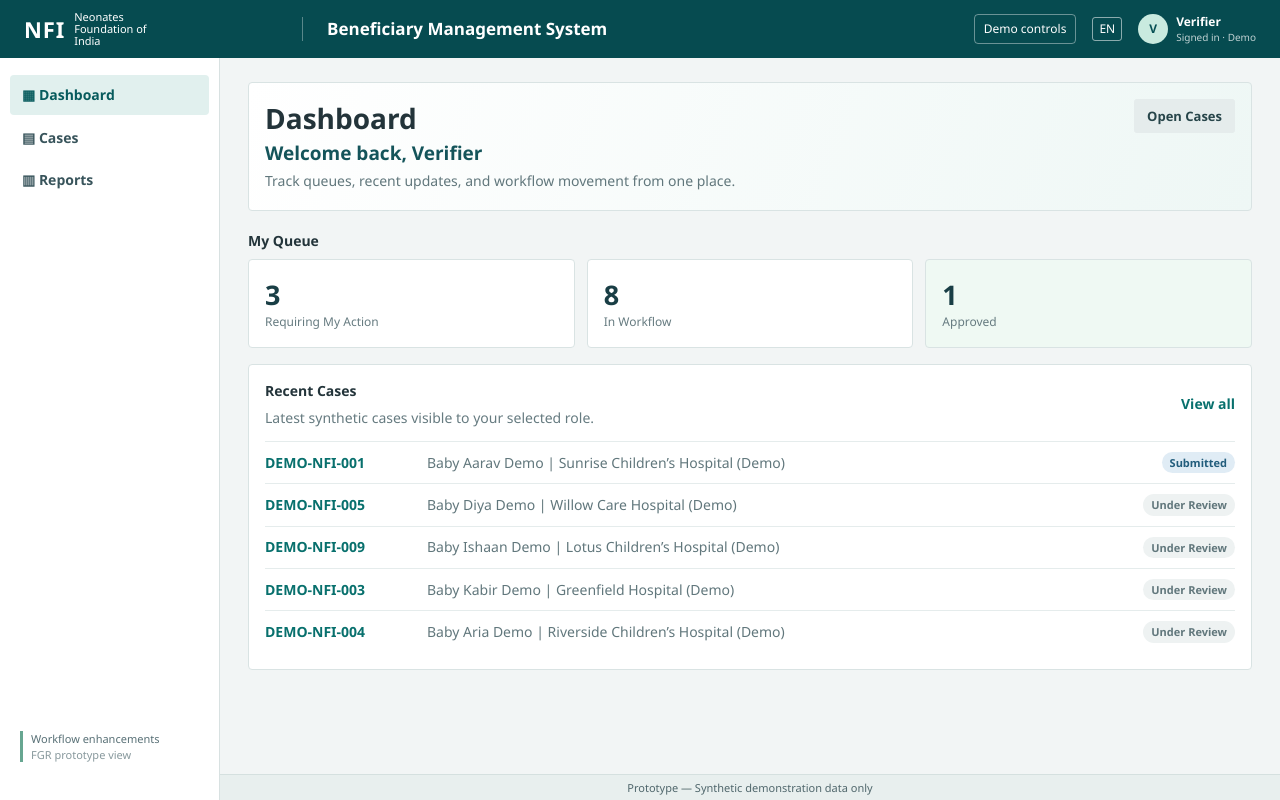
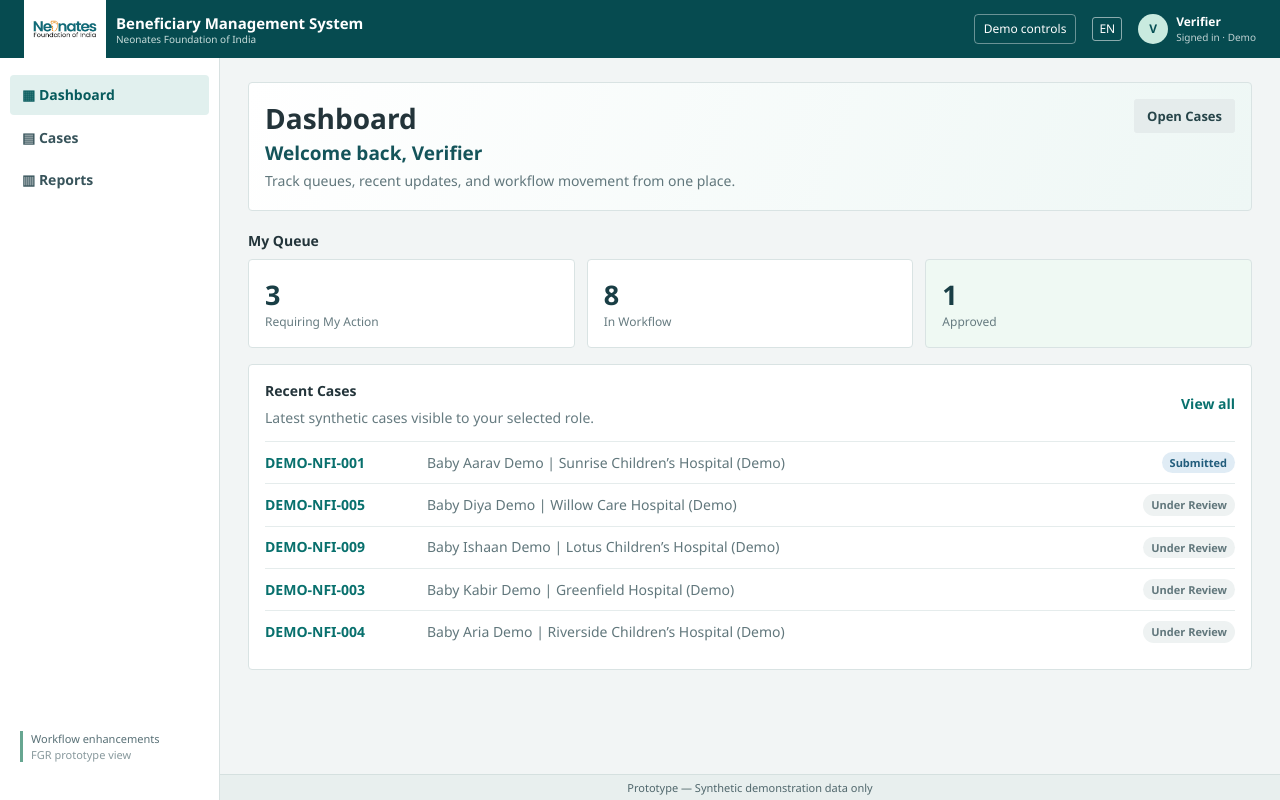
Before and after one commit to midhiman-dev/nfi-bms-workflow-ux-prototype, a React (Vite) app: page /dashboard in a window 1280 px wide. Built offline with nearby package versions, Linux system fonts and the light colour scheme.

Commit message:
Integrate NFI logo in application shell

```diff
--- a/src/components/AppShell.tsx
+++ b/src/components/AppShell.tsx
@@ -17,8 +17,10 @@ export function AppShell({ role, scenario, onRoleChange, onScenarioChange, child
 
   return <div className="bms-shell">
     <header className="bms-topbar">
-      <Link to="/dashboard" className="bms-brand"><b>NFI</b><span>Neonates Foundation of India</span></Link>
-      <div className="product-name">Beneficiary Management System</div>
+      <Link to="/dashboard" className="bms-brand" aria-label="NFI Beneficiary Management System home">
+        <span className="logo-surface"><img src="/assets/branding/nfi-logo.png" alt="NFI" /></span>
+        <span className="brand-context"><b>Beneficiary Management System</b><small>Neonates Foundation of India</small></span>
+      </Link>
       <div className="topbar-actions">
         <details className="demo-menu">
           <summary>Demo controls</summary>
--- /dev/null
+++ b/src/logo.css
@@ -0,0 +1,7 @@
+.bms-brand{height:58px;min-width:310px;gap:10px}
+.bms-brand .logo-surface{height:58px;width:82px;max-width:none;background:#fff;display:grid;place-items:center;padding:6px 9px}
+.bms-brand .logo-surface img{display:block;max-width:100%;max-height:42px;object-fit:contain}
+.bms-brand .brand-context{display:grid;gap:1px;max-width:none;line-height:1.2}
+.bms-brand .brand-context b{font-size:15px;font-weight:650;letter-spacing:0}
+.bms-brand .brand-context small{font-size:10px;color:#c9dedc}
+@media(max-width:900px){.bms-brand .logo-surface{display:grid}.bms-brand .brand-context{display:grid}.bms-brand{min-width:82px}.bms-brand .brand-context{display:none}}
--- a/src/main.tsx
+++ b/src/main.tsx
@@ -3,4 +3,5 @@ import { createRoot } from 'react-dom/client';
 import { BrowserRouter } from 'react-router-dom';
 import { App } from './app/App';
 import './styles.css';
+import './logo.css';
 createRoot(document.getElementById('root')!).render(<StrictMode><BrowserRouter><App /></BrowserRouter></StrictMode>);
```
Also changed, not shown: public/assets/branding/nfi-logo.png (added).
